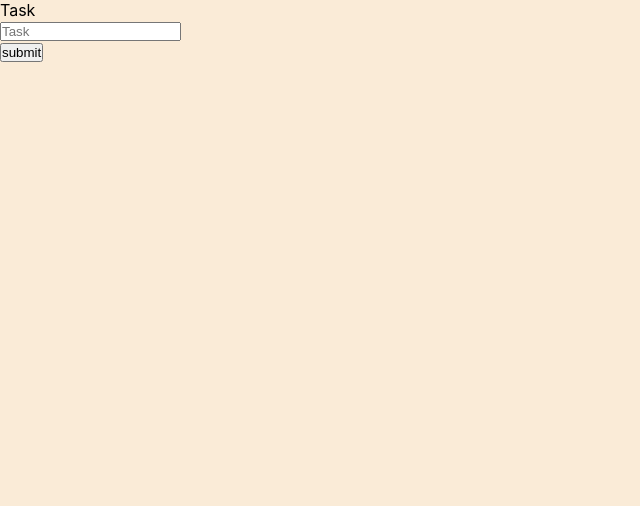
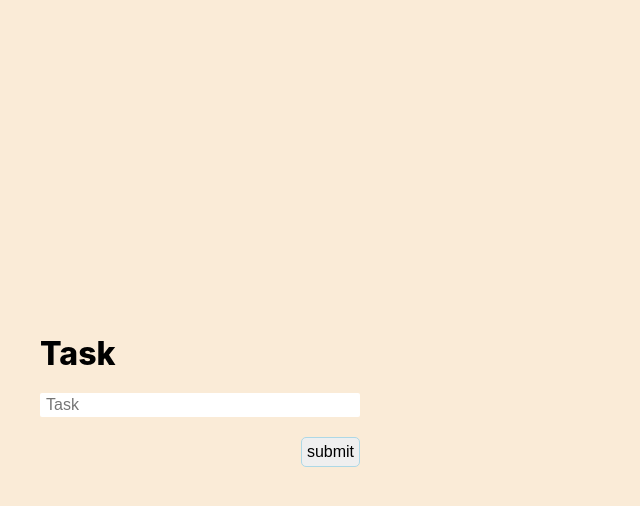
Before and after one commit to Aakashgupta2001/Todo-list, a React (Create React App) app: page / in a window 1280 px wide. Shown: the top 506 px of the page, without its empty margins (0-640 px from the left). Built offline with nearby package versions, Linux system fonts and the light colour scheme.

Commit message:
added style to form

```diff
--- a/src/App.css
+++ b/src/App.css
@@ -32,7 +32,8 @@
 
 .profile-container {
   margin: 20px;
-  max-width: 500px;
+  width: clamp(300px, 400px, 600px);
+
   background-color: lightblue;
   min-height: 50px;
   border-radius: 10px;
@@ -69,4 +70,40 @@
 
 /*  Form Styling */
 .Form {
+  width: clamp(400px, 400px, 600px);
+  align-self: center;
+  display: flex;
+  flex-direction: column;
+  align-content: center;
 }
+.Form input {
+  width: 80%;
+  margin: auto;
+  font-size: 1rem;
+  border: none;
+  border-radius: 2px;
+  padding: 3px 6px;
+}
+.Form span {
+  width: 80%;
+  margin: auto;
+  font-weight: 800;
+  font-size: 2rem;
+  font-family: -apple-system, BlinkMacSystemFont, "Segoe UI", Roboto, Oxygen,
+    Ubuntu, Cantarell, "Open Sans", "Helvetica Neue", sans-serif;
+}
+
+.Form .buttonContainer {
+  width: 80%;
+  margin: auto;
+  display: flex;
+  justify-content: flex-end;
+}
+
+.Form .buttonContainer button {
+  padding: 5px;
+  border: 1px solid #add8e6;
+  border-radius: 5px;
+  font-size: 1rem;
+  cursor: pointer;
+}
--- a/src/form.js
+++ b/src/form.js
@@ -31,10 +31,11 @@ function form({ todo, settodo, settodolist, todolist }) {
         placeholder="Task"
       />
       <br />
-
-      <button onClick={buttonHandler} type="submit">
-        submit
-      </button>
+        <div className="buttonContainer">
+        <button onClick={buttonHandler} type="submit">
+            submit
+        </button>
+      </div>
     </div>
   );
 }
```
